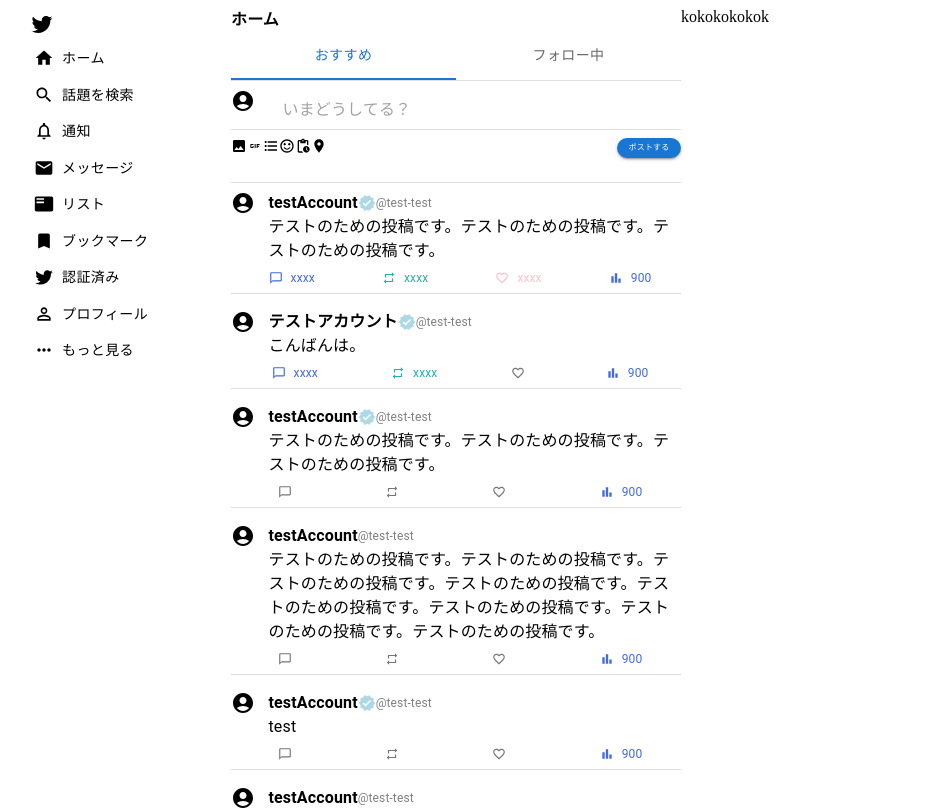
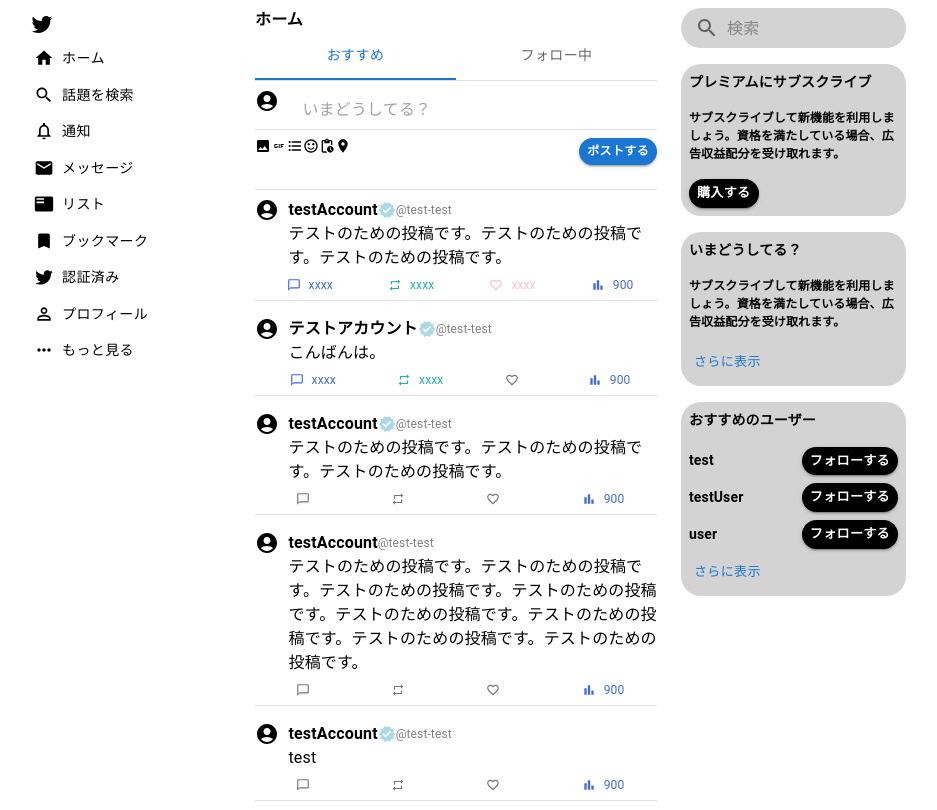
Before and after one commit to TaiyoMaruyama/twitter-clone-nest, a Next.js app in the folder twitter-clone-front/: page / in a window 1280 px wide. Shown: the top 810 px of the page, without its empty margins (184-1121 px from the left). Built offline with nearby package versions, Linux system fonts and the light colour scheme.

Commit message:
feature: 検索部分のUIを作成

```diff
--- a/twitter-clone-front/components/mainTopic/Home.tsx
+++ b/twitter-clone-front/components/Home.tsx
@@ -15,8 +15,9 @@
   TextField,
   Divider,
   Button,
+  Container,
 } from '@mui/material';
-import PostedFrame, { PostedInfo } from '../common/PostedFrame';
+import PostedFrame, { PostedInfo } from './common/PostedFrame';
 
 export const Home: FC<{ headerTitle: string }> = ({ headerTitle }) => {
   const [selectedValue, setSelectedValue] = useState('recommendation');
@@ -93,7 +94,7 @@
   ];
 
   return (
-    <>
+    <Container>
       <Box>
         <Typography sx={{ fontWeight: 'bold' }}>{headerTitle}</Typography>
       </Box>
@@ -151,7 +152,12 @@
           </Box>
           <Button
             variant="contained"
-            sx={{ fontSize: 8, p: '3px 8px', borderRadius: 4 }}
+            sx={{
+              fontSize: 12,
+              p: '3px 8px',
+              borderRadius: 4,
+              fontWeight: 'bold',
+            }}
           >
             ポストする
           </Button>
@@ -165,6 +171,6 @@
           <PostedFrame key={post.id} postedInfo={post} />
         ))}
       </Box>
-    </>
+    </Container>
   );
 };
--- a/twitter-clone-front/components/Layout/index.tsx
+++ b/twitter-clone-front/components/Layout/index.tsx
@@ -2,7 +2,8 @@
 import React, { useState } from 'react';
 import { IconsDef, buttonTitle } from '../../pages/consts';
 import TwitterIcon from '@mui/icons-material/Twitter';
-import { Home } from '../mainTopic/Home';
+import RightSideBar from '../RightSideBar';
+import { Home } from '../Home';
 
 export const Layout = () => {
   const [selectedTabKey, setSelectedTabKey] = useState<string>(IconsDef[0].key);
@@ -35,7 +36,9 @@
         </Grid>
 
         {/* 右のサイドバー（おすすめや検索） */}
-        <Grid xs={3}>kokokokokok</Grid>
+        <Grid xs={3}>
+          <RightSideBar />
+        </Grid>
       </Grid>
     </Box>
   );
--- /dev/null
+++ b/twitter-clone-front/components/RightSideBar.tsx
@@ -0,0 +1,137 @@
+import Search from '@mui/icons-material/Search';
+import {
+  Box,
+  Button,
+  InputAdornment,
+  TextField,
+  Typography,
+} from '@mui/material';
+import React from 'react';
+
+const recommendationUsers = [
+  {
+    key: '1',
+    userName: 'test',
+  },
+  {
+    key: '2',
+    userName: 'testUser',
+  },
+  {
+    key: '3',
+    userName: 'user',
+  },
+];
+
+const RightSideBar = () => {
+  return (
+    <Box>
+      <TextField
+        size="small"
+        placeholder="検索"
+        fullWidth
+        InputProps={{
+          startAdornment: (
+            <InputAdornment position="start">
+              <Search />
+            </InputAdornment>
+          ),
+        }}
+        sx={{
+          bgcolor: 'lightgrey',
+          borderRadius: 5,
+          '& fieldset': {
+            border: 'none',
+          },
+        }}
+      />
+      <Box
+        sx={{
+          bgcolor: 'lightgrey',
+          borderRadius: 5,
+          p: 1,
+          my: 2,
+        }}
+      >
+        <Typography sx={{ fontSize: 14, fontWeight: 'bold' }} paragraph>
+          プレミアムにサブスクライブ
+        </Typography>
+        <Typography sx={{ fontSize: 12, fontWeight: 'bold' }} paragraph>
+          サブスクライブして新機能を利用しましょう。資格を満たしている場合、広告収益配分を受け取れます。
+        </Typography>
+        <Button
+          size="small"
+          variant="contained"
+          sx={{
+            bgcolor: 'black',
+            color: 'white',
+            fontWeight: 'bold',
+            borderRadius: 5,
+            p: '3px 8px',
+          }}
+        >
+          購入する
+        </Button>
+      </Box>
+      <Box
+        sx={{
+          bgcolor: 'lightgrey',
+          borderRadius: 5,
+          p: 1,
+          my: 2,
+        }}
+      >
+        <Typography sx={{ fontSize: 14, fontWeight: 'bold' }} paragraph>
+          いまどうしてる？
+        </Typography>
+        <Typography sx={{ fontSize: 12, fontWeight: 'bold' }} paragraph>
+          サブスクライブして新機能を利用しましょう。資格を満たしている場合、広告収益配分を受け取れます。
+        </Typography>
+        <Button size="small">さらに表示</Button>
+      </Box>
+
+      {/* おすすめのユーザー */}
+      <Box
+        sx={{
+          bgcolor: 'lightgrey',
+          borderRadius: 5,
+          p: 1,
+          my: 2,
+        }}
+      >
+        <Typography sx={{ fontSize: 14, fontWeight: 'bold' }} paragraph>
+          おすすめのユーザー
+        </Typography>
+        {recommendationUsers.map((user) => (
+          <Box
+            key={user.key}
+            display="flex"
+            justifyContent="space-between"
+            alignItems="center"
+            sx={{ my: 1 }}
+          >
+            <Typography sx={{ fontSize: 14, fontWeight: 'bold' }}>
+              {user.userName}
+            </Typography>
+            <Button
+              size="small"
+              variant="contained"
+              sx={{
+                bgcolor: 'black',
+                color: 'white',
+                fontWeight: 'bold',
+                borderRadius: 5,
+                p: '3px 8px',
+              }}
+            >
+              フォローする
+            </Button>
+          </Box>
+        ))}
+        <Button size="small">さらに表示</Button>
+      </Box>
+    </Box>
+  );
+};
+
+export default RightSideBar;
```
